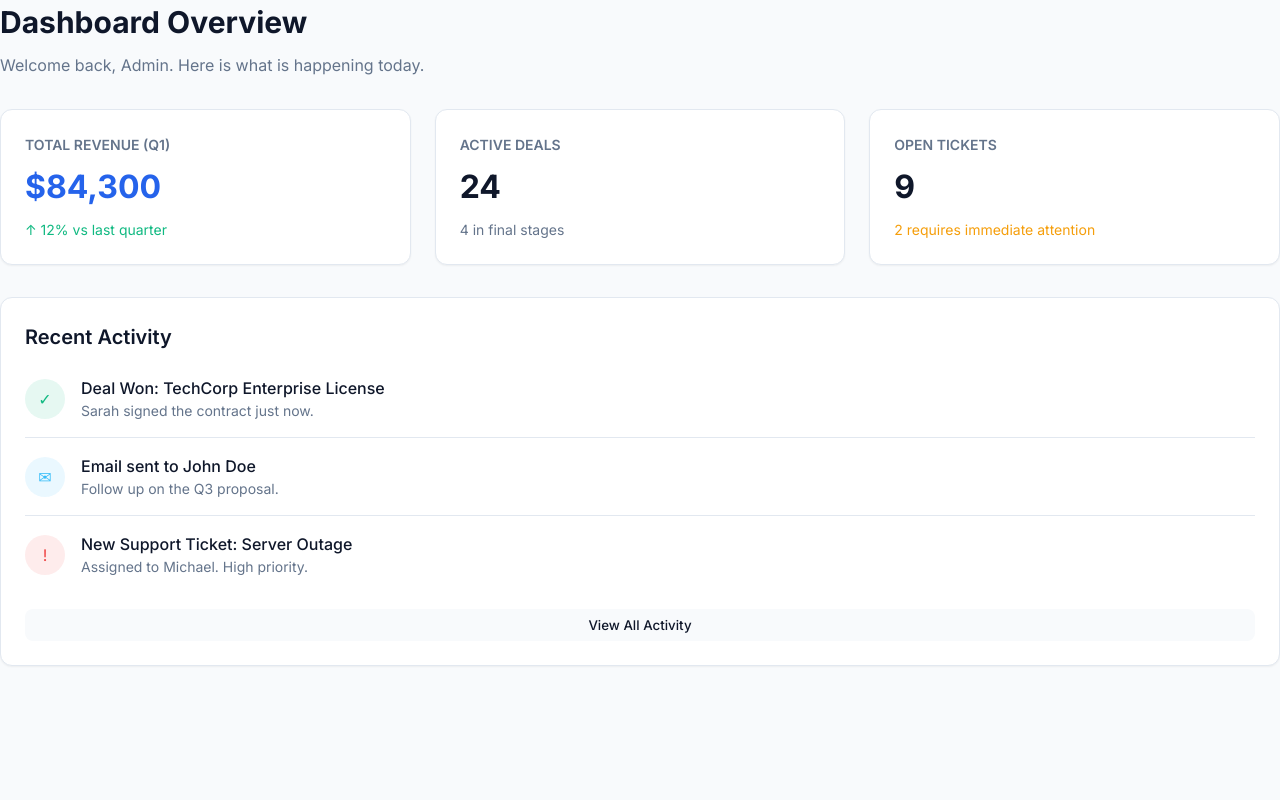
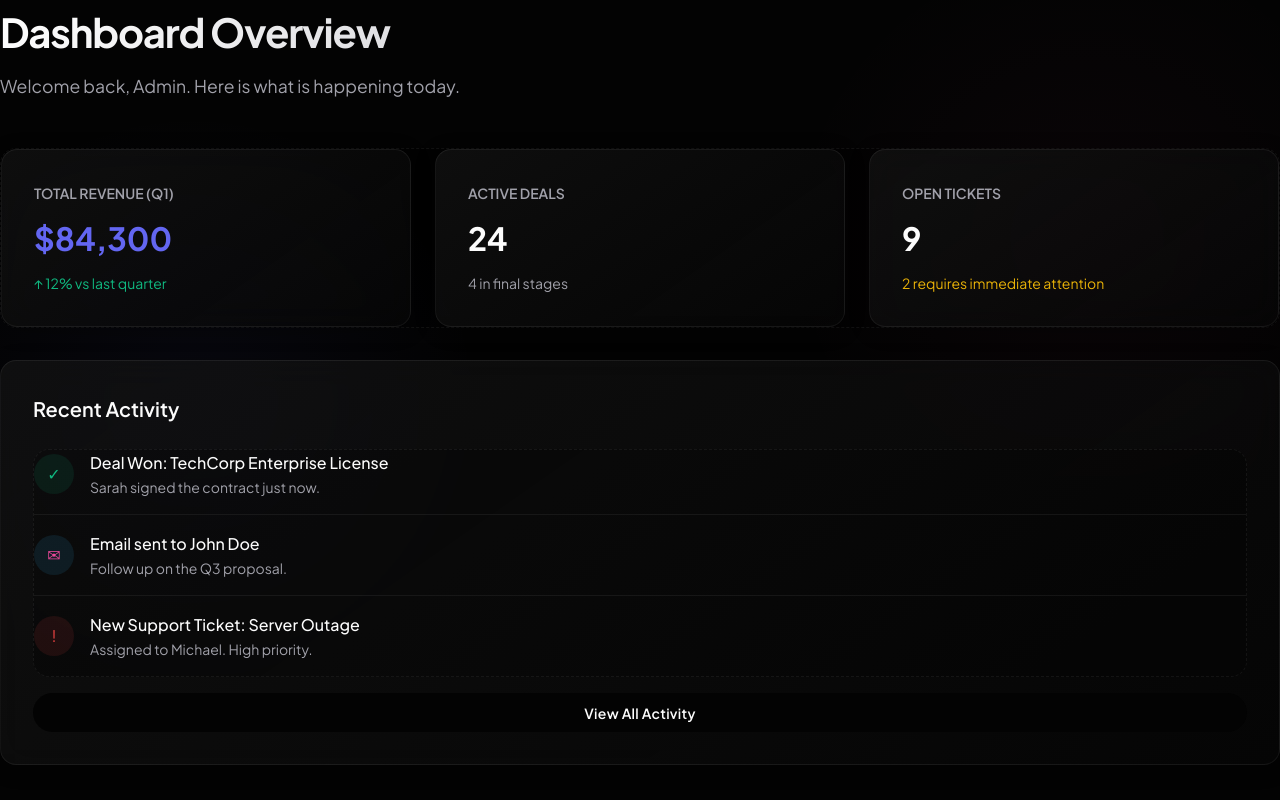
Before and after one commit to pratikk121/CRM, a Next.js app: page / in a window 1280 px wide. Built offline with nearby package versions, Linux system fonts and the light colour scheme; no server answers.

Commit message:
feat: complete UI design system overhaul

```diff
--- a/src/app/globals.css
+++ b/src/app/globals.css
@@ -1,72 +1,56 @@
-@import url('https://fonts.googleapis.com/css2?family=Inter:wght@300;400;500;600;700&display=swap');
+@import url('https://fonts.googleapis.com/css2?family=Plus+Jakarta+Sans:wght@300;400;500;600;700&display=swap');
 
 :root {
-  /* Color Palette */
-  --bg-color: #f8fafc;
-  --bg-surface: #ffffff;
-  --text-primary: #0f172a;
-  --text-secondary: #64748b;
-  --primary-color: #2563eb;
-  --primary-hover: #1d4ed8;
-  --accent-color: #38bdf8;
+  /* Modern Dark Theme Base (Linear/Vercel inspired) */
+  --bg-color: #030303;
+  --bg-surface: #0a0a0a;
+  --bg-surface-hover: #121212;
+  --text-primary: #fcfcfc;
+  --text-secondary: #a1a1aa;
+
+  --primary-color: #6366f1; /* Premium Indigo */
+  --primary-hover: #4f46e5;
+  --accent-color: #ec4899;
   --danger-color: #ef4444;
   --success-color: #10b981;
-  --warning-color: #f59e0b;
-  --border-color: #e2e8f0;
+  --warning-color: #eab308;
 
-  /* Layout */
+  --border-color: rgba(255, 255, 255, 0.06); /* Subtle glass border */
+  --border-glow: rgba(99, 102, 241, 0.4);
+
   --sidebar-width: 260px;
-  --header-height: 64px;
+  --header-height: 72px;
 
-  /* Shadows & Radii */
-  --shadow-sm: 0 1px 2px 0 rgb(0 0 0 / 0.05);
-  --shadow-md: 0 4px 6px -1px rgb(0 0 0 / 0.1), 0 2px 4px -2px rgb(0 0 0 / 0.1);
-  --radius-md: 0.5rem;
-  --radius-lg: 0.75rem;
+  --shadow-sm: 0 4px 20px rgba(0, 0, 0, 0.3);
+  --shadow-md: 0 8px 30px rgba(0, 0, 0, 0.4);
+  --shadow-glow: 0 0 20px rgba(99, 102, 241, 0.15);
 
-  /* Transitions */
-  --transition-fast: 0.15s ease-in-out;
+  --radius-md: 12px;
+  --radius-lg: 16px;
+  --radius-xl: 24px;
+
+  --transition-fast: 0.2s cubic-bezier(0.4, 0, 0.2, 1);
+  --transition-slow: 0.4s cubic-bezier(0.4, 0, 0.2, 1);
 }
 
-/* Dark Mode Variables */
-@media (prefers-color-scheme: dark) {
-  :root {
-    --bg-color: #0f172a;
-    --bg-surface: #1e293b;
-    --text-primary: #f8fafc;
-    --text-secondary: #94a3b8;
-    --border-color: #334155;
-    --primary-color: #3b82f6;
-    --primary-hover: #60a5fa;
-  }
-}
-
-* {
-  box-sizing: border-box;
-  margin: 0;
-  padding: 0;
-}
+* { box-sizing: border-box; margin: 0; padding: 0; }
 
 body {
-  font-family: 'Inter', sans-serif;
+  font-family: 'Plus Jakarta Sans', system-ui, sans-serif;
   background-color: var(--bg-color);
+  background-image:
+    radial-gradient(circle at 15% 50%, rgba(99, 102, 241, 0.05), transparent 25%),
+    radial-gradient(circle at 85% 30%, rgba(236, 72, 153, 0.03), transparent 25%);
+  background-attachment: fixed;
   color: var(--text-primary);
-  line-height: 1.5;
+  line-height: 1.6;
   -webkit-font-smoothing: antialiased;
 }
 
-a {
-  color: inherit;
-  text-decoration: none;
-}
+a { color: inherit; text-decoration: none; }
+button { cursor: pointer; font-family: inherit; }
 
-button {
-  cursor: pointer;
-  font-family: inherit;
-}
-
-/* --- Layout System --- */
-
+/* Layout System */
 .layout {
   display: flex;
   height: 100vh;
@@ -74,25 +58,28 @@ button {
   overflow: hidden;
 }
 
-/* Sidebar */
 .sidebar {
   width: var(--sidebar-width);
-  background-color: var(--bg-surface);
+  background: rgba(10, 10, 10, 0.6);
+  backdrop-filter: blur(20px);
   border-right: 1px solid var(--border-color);
   display: flex;
   flex-direction: column;
-  padding: 1rem;
-  transition: width var(--transition-fast);
+  padding: 1.5rem;
+  z-index: 10;
 }
 
-.sidebar-header {
+.sidebar-header h2 {
   height: var(--header-height);
   display: flex;
   align-items: center;
   font-weight: 700;
-  font-size: 1.25rem;
-  color: var(--primary-color);
+  font-size: 1.5rem !important;
+  background: linear-gradient(to right, #fff, #a1a1aa);
+  -webkit-background-clip: text;
+  -webkit-text-fill-color: transparent;
   margin-bottom: 2rem;
+  letter-spacing: -0.02em;
 }
 
 .nav-link {
@@ -104,112 +91,154 @@ button {
   font-weight: 500;
   margin-bottom: 0.5rem;
   transition: all var(--transition-fast);
+  border: 1px solid transparent;
 }
 
-.nav-link:hover, .nav-link.active {
-  background-color: rgba(37, 99, 235, 0.1);
-  color: var(--primary-color);
+.nav-link:hover {
+  background-color: rgba(255, 255, 255, 0.03);
+  color: var(--text-primary);
+  border-color: var(--border-color);
+  box-shadow: var(--shadow-sm);
+  transform: translateX(4px);
 }
 
-/* Main Content Area */
-.main-content {
-  flex: 1;
-  display: flex;
-  flex-direction: column;
-  overflow-y: auto;
-}
-
-/* Header */
 .top-header {
   height: var(--header-height);
-  background-color: var(--bg-surface);
-  border-bottom: 1px solid var(--border-color);
   display: flex;
   align-items: center;
   justify-content: space-between;
-  padding: 0 2rem;
-  position: sticky;
-  top: 0;
-  z-index: 10;
-  backdrop-filter: blur(8px);
-  background-color: rgba(var(--bg-surface-rgb), 0.8);
+  padding: 0 2.5rem;
+  border-bottom: 1px solid var(--border-color);
+  background: rgba(3, 3, 3, 0.7);
+  backdrop-filter: blur(12px);
+  z-index: 5;
 }
 
-/* Page Content */
-.page-content {
-  padding: 2rem;
-  max-width: 1200px;
-  width: 100%;
-  margin: 0 auto;
+.main-content {
+  flex: 1;
+  overflow-y: auto;
+  padding: 2.5rem;
+  position: relative;
 }
 
-/* --- UI Components --- */
-
+/* Glassmorphic Cards */
 .card {
-  background-color: var(--bg-surface);
+  background: linear-gradient(145deg, rgba(20,20,20,0.7) 0%, rgba(10,10,10,0.4) 100%);
+  backdrop-filter: blur(16px);
   border: 1px solid var(--border-color);
+  border-top: 1px solid rgba(255,255,255,0.08); /* Subtle highlight */
   border-radius: var(--radius-lg);
-  padding: 1.5rem;
+  padding: 2rem;
   box-shadow: var(--shadow-sm);
-  transition: transform var(--transition-fast), box-shadow var(--transition-fast);
+  transition: all var(--transition-fast);
 }
 
 .card:hover {
-  box-shadow: var(--shadow-md);
+  box-shadow: var(--shadow-glow);
+  border-color: rgba(99, 102, 241, 0.2);
+  transform: translateY(-2px);
 }
 
+/* Buttons */
 .btn {
   display: inline-flex;
   align-items: center;
   justify-content: center;
-  padding: 0.5rem 1rem;
-  border-radius: var(--radius-md);
-  font-weight: 500;
-  border: none;
-  transition: background-color var(--transition-fast);
+  padding: 0.6rem 1.5rem;
+  border-radius: 999px; /* Pill shape */
+  font-weight: 600;
+  font-size: 0.875rem;
+  letter-spacing: 0.02em;
+  border: 1px solid transparent;
+  transition: all var(--transition-fast);
 }
 
 .btn-primary {
-  background-color: var(--primary-color);
+  background: linear-gradient(135deg, #6366f1 0%, #4f46e5 100%);
   color: white;
+  box-shadow: 0 4px 15px rgba(99, 102, 241, 0.3);
+  border: 1px solid rgba(255,255,255,0.1);
 }
 
 .btn-primary:hover {
-  background-color: var(--primary-hover);
+  transform: translateY(-2px);
+  box-shadow: 0 6px 20px rgba(99, 102, 241, 0.4);
+  filter: brightness(1.1);
 }
 
+/* Typography */
 .page-title {
-  font-size: 1.875rem;
+  font-size: 2.5rem;
   font-weight: 700;
+  letter-spacing: -0.03em;
   margin-bottom: 0.5rem;
+  background: linear-gradient(135deg, #fff 0%, #a1a1aa 100%);
+  -webkit-background-clip: text;
+  -webkit-text-fill-color: transparent;
 }
 .page-subtitle {
   color: var(--text-secondary);
-  font-size: 1rem;
-  margin-bottom: 2rem;
+  font-size: 1.1rem;
+  margin-bottom: 3rem;
+  font-weight: 400;
 }
-/* Responsive Media Queries */
+
+/* Inputs & Tables */
+input, textarea, select {
+  background: rgba(0,0,0,0.3) !important;
+  color: #fff !important;
+  border: 1px solid var(--border-color) !important;
+  border-radius: var(--radius-md) !important;
+  padding: 0.75rem 1.25rem !important;
+  font-family: inherit;
+  transition: all var(--transition-fast);
+}
+input:focus, textarea:focus, select:focus {
+  outline: none;
+  border-color: rgba(99, 102, 241, 0.6) !important;
+  box-shadow: 0 0 0 4px rgba(99, 102, 241, 0.15) !important;
+  background: rgba(0,0,0,0.5) !important;
+}
+
+table {
+  width: 100%;
+  border-collapse: separate;
+  border-spacing: 0 0.5rem;
+}
+th {
+  text-align: left;
+  padding: 1.25rem 1rem;
+  color: var(--text-secondary);
+  font-weight: 600;
+  font-size: 0.75rem;
+  text-transform: uppercase;
+  letter-spacing: 0.05em;
+  border-bottom: 1px solid rgba(255,255,255,0.03);
+}
+td {
+  padding: 1.25rem 1rem;
+  background: rgba(20,20,20,0.5);
+  border-top: 1px solid transparent;
+  border-bottom: 1px solid transparent;
+  transition: all var(--transition-fast);
+  font-size: 0.95rem;
+}
+td:first-child { border-top-left-radius: var(--radius-md); border-bottom-left-radius: var(--radius-md); border-left: 1px solid transparent; }
+td:last-child { border-top-right-radius: var(--radius-md); border-bottom-right-radius: var(--radius-md); border-right: 1px solid transparent; }
+tr:hover td {
+  background: rgba(99, 102, 241, 0.06);
+  border-color: rgba(99, 102, 241, 0.2);
+}
+
+/* Kanban Overrides */
+[style*="column"] { border-radius: var(--radius-lg); background: rgba(0,0,0,0.2) !important; border: 1px dashed var(--border-color); }
+[draggable="true"] { background: var(--bg-surface) !important; border-radius: var(--radius-md); border: 1px solid var(--border-color); }
+
+/* Responsive */
 @media (max-width: 768px) {
   .layout { flex-direction: column; }
-  .sidebar {
-    width: 100%;
-    min-height: auto;
-    border-right: none;
-    border-bottom: 1px solid var(--border-color);
-    display: flex;
-    overflow-x: auto;
-    padding: 1rem;
-  }
-  .sidebar header { display: none; }
-  .sidebar nav {
-    display: flex;
-    flex-direction: row;
-    gap: 1rem;
-    width: max-content;
-  }
-  .main-content { padding: 1rem; }
-
-  [style*="display: grid"] {
-    grid-template-columns: 1fr !important;
-  }
+  .sidebar { width: 100%; border-right: none; border-bottom: 1px solid var(--border-color); padding: 1.5rem; }
+  .sidebar nav { flex-direction: row; overflow-x: auto; padding-bottom: 0.5rem; }
+  .main-content { padding: 1.5rem; }
+  [style*="display: grid"] { grid-template-columns: 1fr !important; }
 }
--- a/src/app/layout.tsx
+++ b/src/app/layout.tsx
@@ -21,7 +21,7 @@ export default async function RootLayout({
   if (!session) {
     return (
       <html lang="en">
-        <body className={inter.className}>
+        <body style={{ margin: 0, padding: 0 }}>
           {children}
         </body>
       </html>
```
